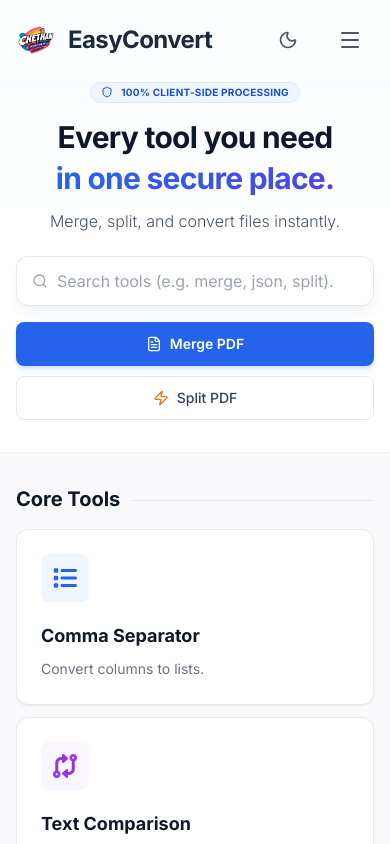
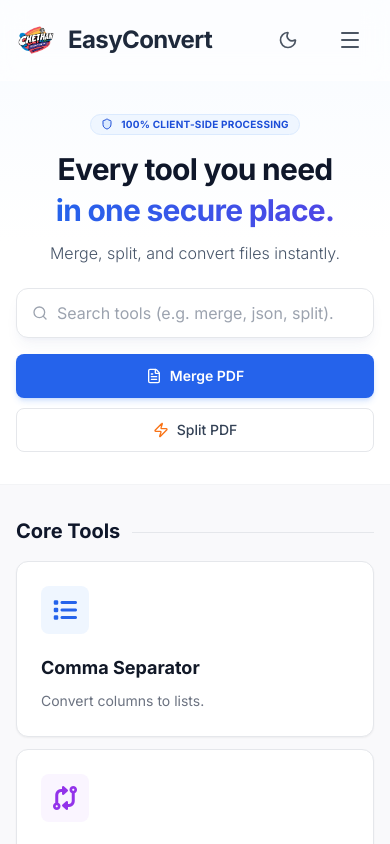
Before and after one commit to chethankumarkv123/chethan-saas, a React (Vite) app: page / in a window 390 px wide. Shown: the top 844 px of the page. Built offline with nearby package versions, Linux system fonts and the light colour scheme.

Commit message:
style: increase top padding on Home and CompareText pages for better mobile layout

```diff
--- a/src/pages/CompareText.jsx
+++ b/src/pages/CompareText.jsx
@@ -71,7 +71,7 @@
     };
 
     return (
-        <div className="min-h-screen bg-gray-50 dark:bg-slate-900 pt-20">
+        <div className="min-h-screen bg-gray-50 dark:bg-slate-900 pt-24">
             <SEO
                 title={feature.seoTitle}
                 description={feature.seoDesc}
--- a/src/pages/Home.jsx
+++ b/src/pages/Home.jsx
@@ -56,7 +56,7 @@
                     <div className="absolute inset-0 bg-gradient-to-b from-blue-50/50 via-transparent to-transparent dark:from-slate-800/20 dark:to-transparent pointer-events-none" />
 
                     {/* Compact Padding */}
-                    <div className="max-w-7xl mx-auto px-4 sm:px-6 lg:px-8 pt-20 pb-8 lg:pt-24 lg:pb-10 relative z-10">
+                    <div className="max-w-7xl mx-auto px-4 sm:px-6 lg:px-8 pt-28 pb-8 lg:pt-32 lg:pb-10 relative z-10">
                         <div className="text-center max-w-3xl mx-auto">
 
                             {/* Trust Badge - Tight */}
```
